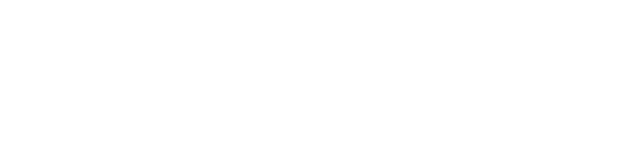
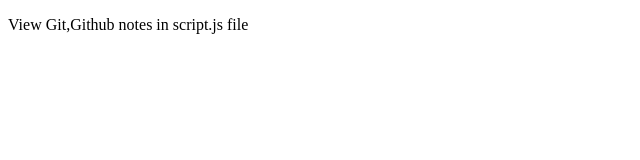
Before and after one commit to MinnKhantKyi/git_github_notes, a plain HTML site: page index.html in a window 1280 px wide. Shown: the whole page, without its empty margins (0-640 px from the left). Drawn offline with Linux system fonts and the light colour scheme.

Commit message:
main - git push to github note

```diff
--- a/index.html
+++ b/index.html
@@ -6,6 +6,6 @@
     <title>Git And Github Notes, Testground </title>
 </head>
 <body>
-
+    <p> View Git,Github notes in script.js file</p>
 </body>
 </html>
--- a/script.js
+++ b/script.js
@@ -93,4 +93,9 @@
             Set origin variable value by github's repo address
 
         * git remote -v -> check all variables
+
+    4. Commit all changes. Must commit before push to github repo.
+
+    5. git push origin <branch name> -> push commit to github repo
+        eg. git push origin main
 */
--- a/styles.css
+++ b/styles.css
@@ -0,0 +1,5 @@
+body {
+    background-color: black;
+    color: white;
+    font-size: 16px;
+}
```
